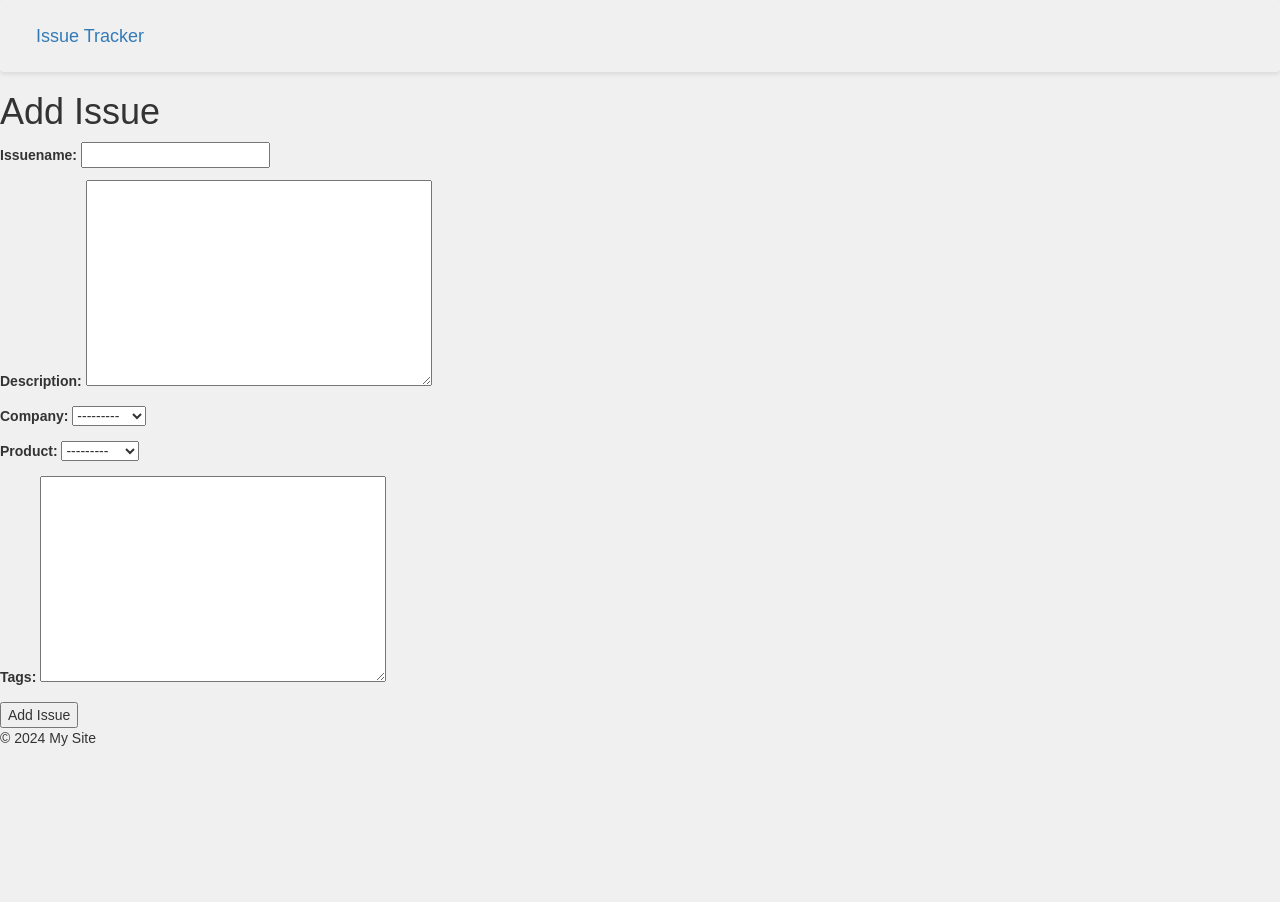
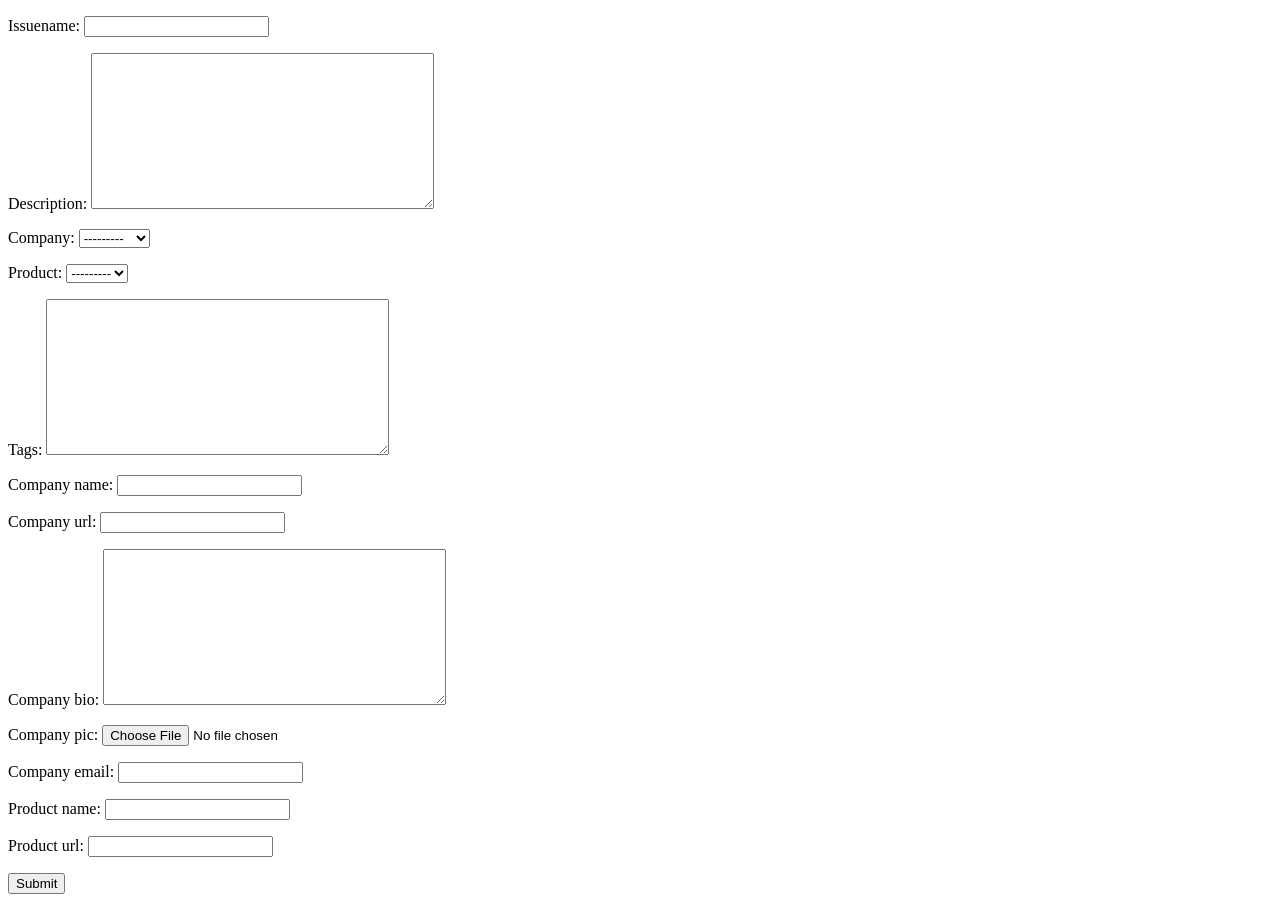
Before and after one commit to pvlssanusha/Tracker, a Django app: page /addissue/ in a window 1280 px wide. Before the commit the page ends 746 px from the top, so only its background shows below. Run offline with Django 4.2, Linux system fonts and the light colour scheme; a user stored in the database is signed in; data comes from the database, SQL or seed files in the repository; both versions use the stored data as it was after the commit; some libraries are stand-ins or nearby versions.

Commit message:
added company and product in it

```diff
--- a/Tracker/forms.py
+++ b/Tracker/forms.py
@@ -85,24 +85,99 @@
 from .models import Issue
 import json
 
+from django import forms
+from .models import Issue, Company, Product
+
 class IssueForm(forms.ModelForm):
+    company_name = forms.CharField(max_length=100, required=False)
+    company_url = forms.URLField(required=False)
+    company_bio = forms.CharField(widget=forms.Textarea, required=False)
+    company_pic = forms.ImageField(required=False)
+    company_email = forms.EmailField(required=False)
+    product_name = forms.CharField(max_length=100, required=False)
+    product_url = forms.URLField(required=False)
+
     class Meta:
         model = Issue
         fields = ['issuename', 'description', 'company', 'product', 'tags']
-        # widgets = {
-        #    'tags': TagifyWidget(),
-        # }
 
     def __init__(self, *args, **kwargs):
         super(IssueForm, self).__init__(*args, **kwargs)
-        self.fields['tags'].required = False
+        self.fields['company'].required = False
+        self.fields['product'].required = False
+        self.fields['company'].queryset = Company.objects.all()
+        self.fields['product'].queryset = Product.objects.none()
 
-    # def clean_tags(self):
-    #     tags = self.cleaned_data['tags']
-    #     try:
-    #         tag_list = json.loads(tags)
-    #         if not isinstance(tag_list, list):
-    #             raise forms.ValidationError("Invalid format for tags.")
-    #         return tag_list
-    #     except json.JSONDecodeError:
-    #         raise forms.ValidationError("Invalid format for tags.")
+        if 'company' in self.data:
+            try:
+                company_id= int(self.data.get('company'))
+                #print('name',company)
+                self.fields['product'].queryset = Product.objects.filter(company_id=company_id)
+            except (ValueError, TypeError):
+                pass  # Invalid input; ignore and fallback to empty product queryset
+        elif self.instance.pk:
+            self.fields['product'].queryset = Product.objects.none()
+    def clean(self):
+        cleaned_data = super().clean()
+        password = cleaned_data.get("password")
+        confirm_password = cleaned_data.get("confirm_password")
+
+        if password and password != confirm_password:
+            raise forms.ValidationError("Password and confirm password do not match")
+
+        return cleaned_data
+
+    def save(self, commit=True):
+        user = super().save(commit=False)
+        user.password = make_password(self.cleaned_data["password"])
+        if commit:
+            user.save()
+
+            # Check if company is selected or new company info is provided
+            company = self.cleaned_data.get('company')
+            product = self.cleaned_data.get('product')
+            if not company:
+                company_name = self.cleaned_data.get('company_name')
+                if company_name:
+                    # If company name is provided, create a new company
+                    company_url = self.cleaned_data.get('company_url')
+                    company_bio = self.cleaned_data.get('company_bio')
+                    company_pic = self.cleaned_data.get('company_pic')
+                    company_email = self.cleaned_data.get('company_email')
+
+                    company = Company.objects.create(
+                        name=company_name,
+                        url=company_url,
+                        bio=company_bio,
+                        pic=company_pic,
+                        email=company_email
+                    )
+                    user.company = company
+            if not product:
+                product_name = self.cleaned_data.get('product_name')
+                if product_name:
+                    product_url = self.cleaned_data.get('product_url')
+                    product = Product.objects.create(
+                        name=product_name,
+                        url=product_url,
+                        company=company
+                    )
+                    user.product = product
+                user.save()
+            user.save()
+
+        return user
+
+class ProductForm(forms.ModelForm):
+    class Meta:
+        model=Product
+        fields="__all__"
+    name=forms.CharField(max_length=30)
+    url=forms.URLField(widget=forms.Textarea)
+    widgets = {
+            'company': forms.Select(attrs={'class': 'form-control'})
+        }
+    def __init__(self, *args, **kwargs):
+        super(ProductForm, self).__init__(*args, **kwargs)
+        self.fields['company'].required = False
+        self.fields['company'].queryset = Company.objects.all()
--- a/Tracker/models.py
+++ b/Tracker/models.py
@@ -10,17 +10,18 @@
     email = models.EmailField(max_length=255)
     bio = models.TextField()
     pic = models.ImageField(upload_to='company_pics/', null=True, blank=True)
-
     def __str__(self):
         return self.name
 
 # User model
 class User(AbstractUser):
     username = models.CharField(max_length=255, unique=True)
+    image=models.ImageField(upload_to='images',default="C:/Users/Asus/OneDrive/Desktop/Empty-image.jpg")
     password = models.CharField(max_length=255)
     firstname = models.CharField(max_length=255)
     lastname = models.CharField(max_length=255)
     email = models.EmailField(max_length=255, unique=True)
+    enabled=models.BooleanField(default=False)
     company = models.ForeignKey(Company, on_delete=models.CASCADE, related_name='users',null=True, blank=True)
 
     def __str__(self):
@@ -70,6 +71,8 @@
     def __str__(self):
         return f'Comment by {self.user.username} on {self.issue.issuename}'
 
+
+
 # Feedback model
 class Feedback(models.Model):
     id = models.UUIDField(primary_key=True, default=uuid.uuid4, editable=False)
@@ -85,9 +88,9 @@
 # ViewedBy model
 class ViewedBy(models.Model):
     id = models.UUIDField(primary_key=True, default=uuid.uuid4, editable=False)
-    user = models.ForeignKey(User, on_delete=models.CASCADE, related_name='viewed_issues')
+    user = models.ForeignKey(User, on_delete=models.CASCADE, related_name='vieweduser')
     timestamp = models.DateTimeField(auto_now_add=True)
-    issue = models.ForeignKey(Issue, on_delete=models.CASCADE, related_name='views')
+    issue = models.ForeignKey(Issue, on_delete=models.CASCADE, related_name='viewedissue')
 
     def __str__(self):
         return f'{self.user.username} viewed {self.issue.issuename}'
--- a/Tracker/templates/Issue.html
+++ b/Tracker/templates/Issue.html
@@ -1,28 +1,40 @@
-{% extends 'base.html' %}
+{% load static %}
+<!DOCTYPE html>
+<html>
+<head>
+    <title>Crea</title>
+    <script src="https://code.jquery.com/jquery-3.6.0.min.js"></script>
 
-{% block title %}Add Issue{% endblock %}
+</head>
+<body>
 
-{% block content %}
-    <h1>Add Issue</h1>
+<form method="post" enctype="multipart/form-data">
+    {% csrf_token %}
+    {{ form.as_p }}
+    <button type="submit">Submit</button>
+</form>
 
-    <!-- Display messages -->
-    {% if messages %}
-        <div class="container mt-4">
-            {% for message in messages %}
-                <div class="alert alert-{{ message.tags }}">
-                    {{ message }}
-                </div>
-            {% endfor %}
-        </div>
-    {% endif %}
+<script type="text/javascript">
+    $(document).ready(function() {
+        $('#id_company').change(function() {
+            var url = "{% url 'load_products' %}";  // Get the URL of the `load_products` view
+            var companyId = $(this).val();  // Get the selected company ID from the HTML input
 
-    <form method="post">
-        {% csrf_token %}
-        {{ form.as_p }}
-        <button type="submit">Add Issue</button>
-    </form>
-    {% load static %}
+            $.ajax({
+                url: url,
+                data: {
+                    'company_id': companyId  // Add the company ID to the GET parameters
+                },
+                success: function(data) {
+                    $("#id_product").html("");  // Clear the existing options in the product dropdown
+                    $.each(data, function(key, value) {
+                        $("#id_product").append('<option value="' + value.id + '">' + value.name + '</option>');
+                    });
+                }
+            });
+        });
+    });
+</script>
 
-    <!-- Include Tagify CSS and JS from local files -->
-
-{% endblock %}
+</body>
+</html>
--- a/Tracker/urls.py
+++ b/Tracker/urls.py
@@ -10,5 +10,9 @@
     path('issues/', getAllIssues, name='issues'),
     path('addcomment/',addComment, name='addcomment'),
     path('addfeedback/',addFeedback, name='addfeedback'),
+    path('ajax/load-products/',load_products, name='load_products'),
+
+
+
 
 ]
--- a/Tracker/views.py
+++ b/Tracker/views.py
@@ -1,7 +1,7 @@
 from django.shortcuts import render, redirect
 from django.contrib.auth import authenticate, login
 from django.contrib.auth.forms import AuthenticationForm
-from django.http import HttpResponse
+from django.http import HttpResponse,JsonResponse
 from rest_framework.response import Response
 from django.contrib import messages
 from rest_framework import status
@@ -13,7 +13,6 @@
     if request.method == 'POST':
         form = SignUpForm(request.POST)
         if form.is_valid():
-            # Accessing individual cleaned data fields
             username = form.cleaned_data.get('username')
             firstname = form.cleaned_data.get('firstname')
             lastname = form.cleaned_data.get('lastname')
@@ -60,8 +59,8 @@
     if request.method == 'POST':
         form = ProductForm(request.POST)
         if form.is_valid():
-            issue=form.save(commit=False)
-            issue=request.user
+            form.save()
+
             messages.success(request, 'Product added successfully')
             return HttpResponse({'Product Added Successfully': True})
         else:
@@ -151,3 +150,8 @@
         # Assuming you have a Feedback model and you want to create a new feedback
         Feedback.objects.create(issue=issue, user=request.user, description=feedback,timestamp=datetime.datetime.now())
         return redirect('issue', id=issue.id)
+
+def load_products(request):
+    company_id = request.GET.get('company_id')
+    products = Product.objects.filter(company_id=company_id).all()
+    return JsonResponse(list(products.values('id', 'name')), safe=False)
```
Also changed, not shown: Tracker/images/Empty-image.jpg (added), Tracker/migrations/0002_user_enabled.py (added), Tracker/migrations/0003_alter_viewedby_issue_alter_viewedby_user.py (added), Tracker/migrations/0004_user_image.py (added), Tracker/migrations/Empty-image.jpg (added), db.sqlite3.
